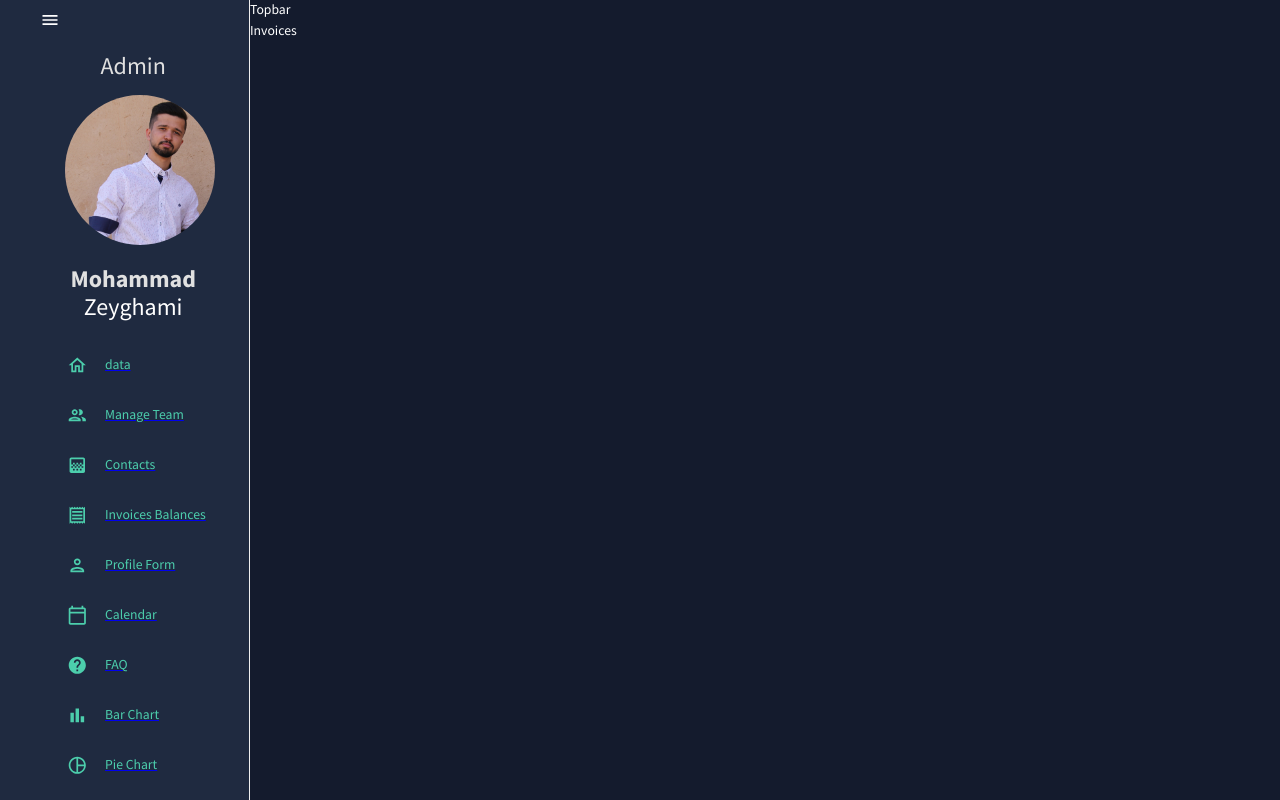
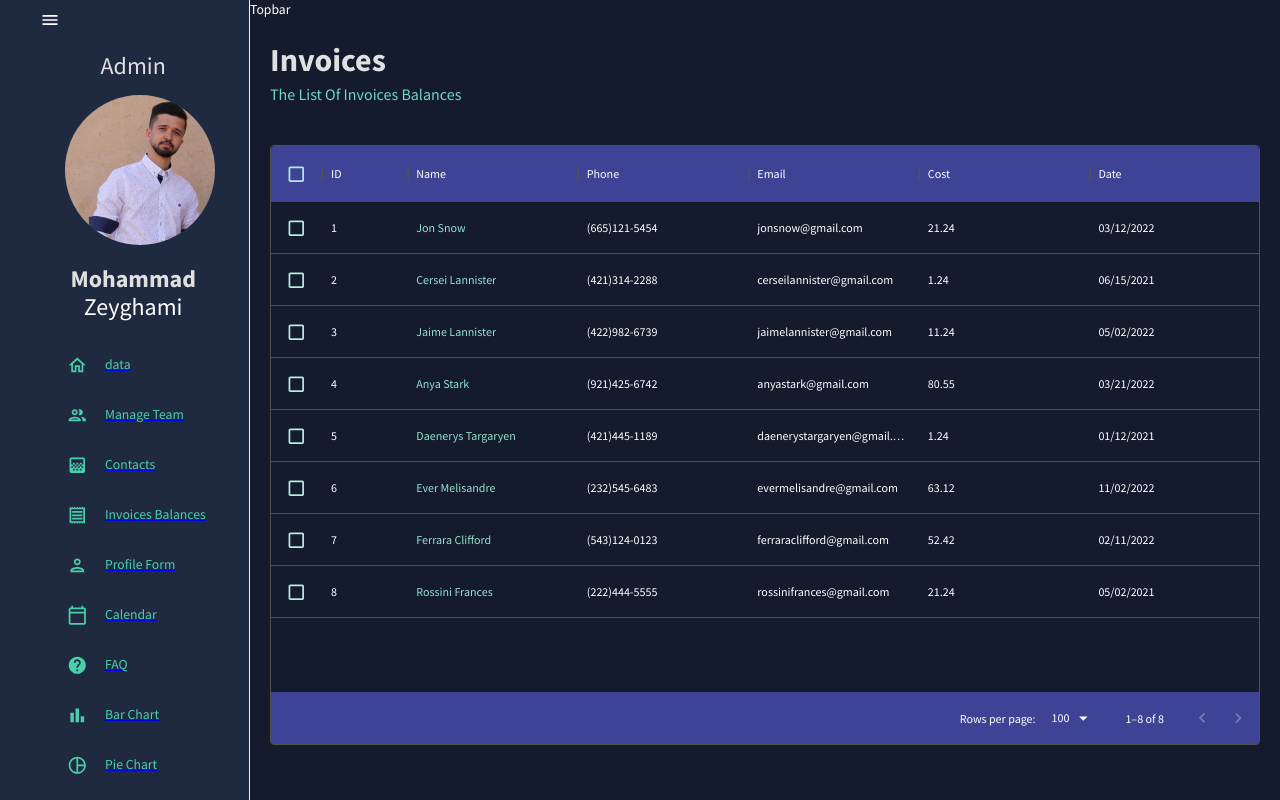
Before and after one commit to mohammadzeyghami/admin-dashboard, a React (Create React App) app: page /invoices in a window 1280 px wide. Built offline with nearby package versions, Linux system fonts and the light colour scheme.

Commit message:
Invoices

```diff
--- a/src/scence/dashboard/Contacts.jsx
+++ b/src/scence/dashboard/Contacts.jsx
@@ -43,7 +43,7 @@ const Contacts = () => {
   return (
     <Box m="20px">
       <Header
-        title="TContacts"
+        title="Contacts"
         subtitle="The List Of Contacts for Future Refrence"
       />
       <Box
--- a/src/scence/dashboard/Invoices.jsx
+++ b/src/scence/dashboard/Invoices.jsx
@@ -1,7 +1,81 @@
 import React from "react";
+import { Box, Typography, useTheme } from "@mui/material";
+import { DataGrid } from "@mui/x-data-grid";
+import { useParams } from "react-router-dom";
+import { tokens } from "../../Theme";
+import { mockDataInvoices } from "../../data/mockData";
+import Header from "../../components/Header";
 
 const Invoices = () => {
-  return <div>Invoices</div>;
+  const theme = useTheme();
+  const colors = tokens(theme.palette.mode);
+  const columns = [
+    { field: "id", headerName: "ID", flex: 0.5 },
+    {
+      field: "name",
+      headerName: "Name",
+      flex: 1,
+      cellClassName: "name-column--cell",
+    },
+
+    {
+      field: "phone",
+      headerName: "Phone",
+      flex: 1,
+    },
+    {
+      field: "email",
+      headerName: "Email",
+      flex: 1,
+    },
+    {
+      field: "cost",
+      headerName: "Cost",
+      flex: 1,
+      renderCells: () => (
+        <Typography color={colors.greenAccent[500]}>
+          ${useParams.row.cost}
+        </Typography>
+      ),
+    },
+    { field: "date", headerName: "Date", flex: 1 },
+  ];
+  return (
+    <Box m="20px">
+      <Header title="Invoices" subtitle="The List Of Invoices Balances" />
+      <Box
+        height="75vh"
+        margin="40px 0 0 0"
+        sx={{
+          "& .MuiDatagrid-root": {
+            border: "none",
+          },
+          "& .MuiDataGrid": {
+            borderBottom: "none",
+          },
+          "& .name-column--cell": {
+            color: colors.greenAccent[300],
+          },
+          "& .MuiDataGrid-columnHeaders": {
+            backgroundColor: colors.blueAccent[700],
+            borderBottom: "none",
+          },
+          "& .MuiDatagrid-virtualScroller": {
+            backgroundColor: colors.primary[400],
+          },
+          "& .MuiDataGrid-footerContainer": {
+            borderTop: "none",
+            background: colors.blueAccent[700],
+          },
+          "& .MuiCheckbox-root": {
+            color: `${colors.greenAccent[200]} !important`,
+          },
+        }}
+      >
+        <DataGrid checkboxSelection rows={mockDataInvoices} columns={columns} />
+      </Box>
+    </Box>
+  );
 };
 
 export default Invoices;
```
